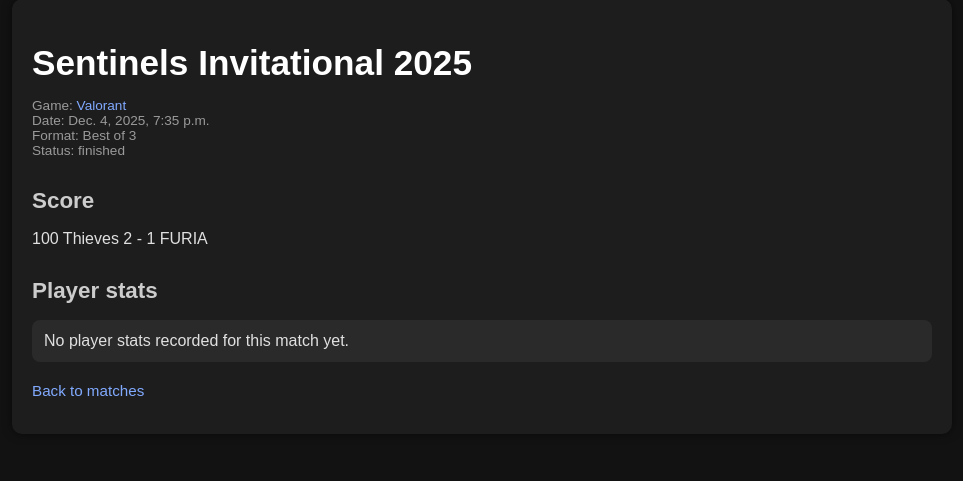
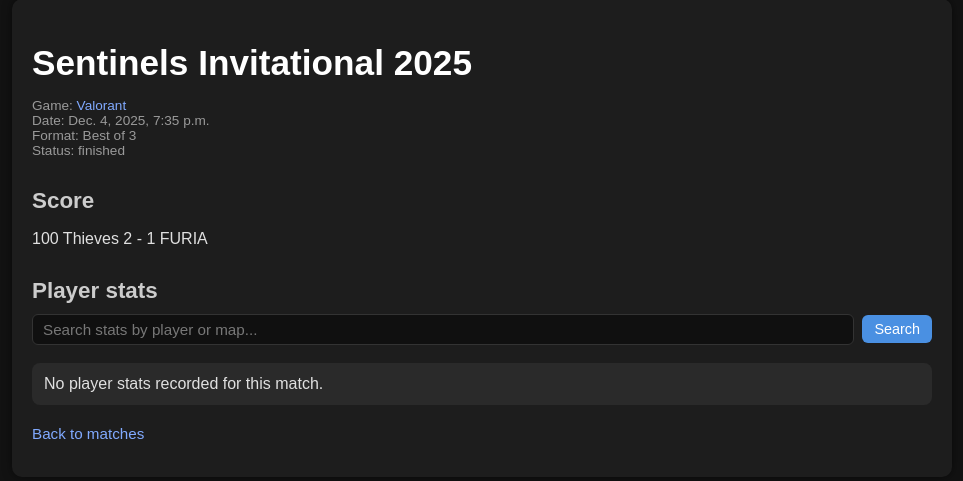
Before and after one commit to Evren-Y/cs412, a Django app: page /project/matches/15/ in a window 1280 px wide. Shown: the part 96-577 px from the top of the page, without its empty margins (158-1121 px from the left). Run offline with Django 5.2, Linux system fonts and the light colour scheme; data comes from the database, SQL or seed files in the repository; both versions use the stored data as it was after the commit.

Commit message:
searchbar in match_detail view

```diff
--- a/project/templates/project/match_detail.html
+++ b/project/templates/project/match_detail.html
@@ -1,8 +1,7 @@
 <!-- File: project/match_detail.html -->
 <!-- Author: Evren Yaman (yamane@bu.edu), 12/09/2025 -->
-<!-- Description: Displays full details for a specific Match, including game info, date,
-     series format, scoreline, and all associated PlayerMatchStats. Provides navigation
-     to related game and stats pages within the esports tracker app. -->
+<!-- Description: Displays a single Match, its score, and player stats with
+     a search bar to filter stats by player name or map name. -->
 
 {% extends "project/base.html" %}
 
@@ -28,8 +27,25 @@
   </p>
 
   <h2 class="section-title">Player stats</h2>
+
+  <!-- SEARCH BAR FOR PLAYER STATS -->
+  <form method="get" class="search-bar">
+    <input
+      type="text"
+      name="q"
+      class="search-input"
+      placeholder="Search stats by player or map..."
+    >
+    <button type="submit" class="search-button">Search</button>
+
+    {% if query %}
+      <a href="{% url 'match_detail' match.pk %}" class="search-clear">Clear</a>
+    {% endif %}
+  </form>
+
+  <!-- USE filtered_stats HERE -->
   <ul class="item-list">
-    {% for stat in match.player_stats.all %}
+    {% for stat in filtered_stats %}
       <li>
         <a href="{% url 'stats_detail' stat.pk %}">
           {{ stat.player.ign }} – {{ stat.map_name }}:
@@ -37,7 +53,7 @@
         </a>
       </li>
     {% empty %}
-      <li>No player stats recorded for this match yet.</li>
+      <li>No player stats recorded for this match{% if query %} matching your search{% endif %}.</li>
     {% endfor %}
   </ul>
 
--- a/project/views.py
+++ b/project/views.py
@@ -172,6 +172,24 @@ class MatchDetailView(DetailView):
     template_name = "project/match_detail.html"
     context_object_name = "match"
 
+    def get_context_data(self, **kwargs):
+        """Add filtered player stats to context based on search query."""
+
+        context = super().get_context_data(**kwargs)
+        match = self.object
+
+        q = self.request.GET.get("q")
+        stats_qs = match.player_stats.all()
+
+        if q:
+            stats_qs = stats_qs.filter(
+                Q(player__ign__icontains=q) |
+                Q(map_name__icontains=q)
+            )
+
+        context["filtered_stats"] = stats_qs
+        context["query"] = q
+        return context
 
 class PlayerMatchStatsDetailView(DetailView):
     """Display stats for a single PlayerMatchStats record."""
```
Also changed, not shown: db.sqlite3.
